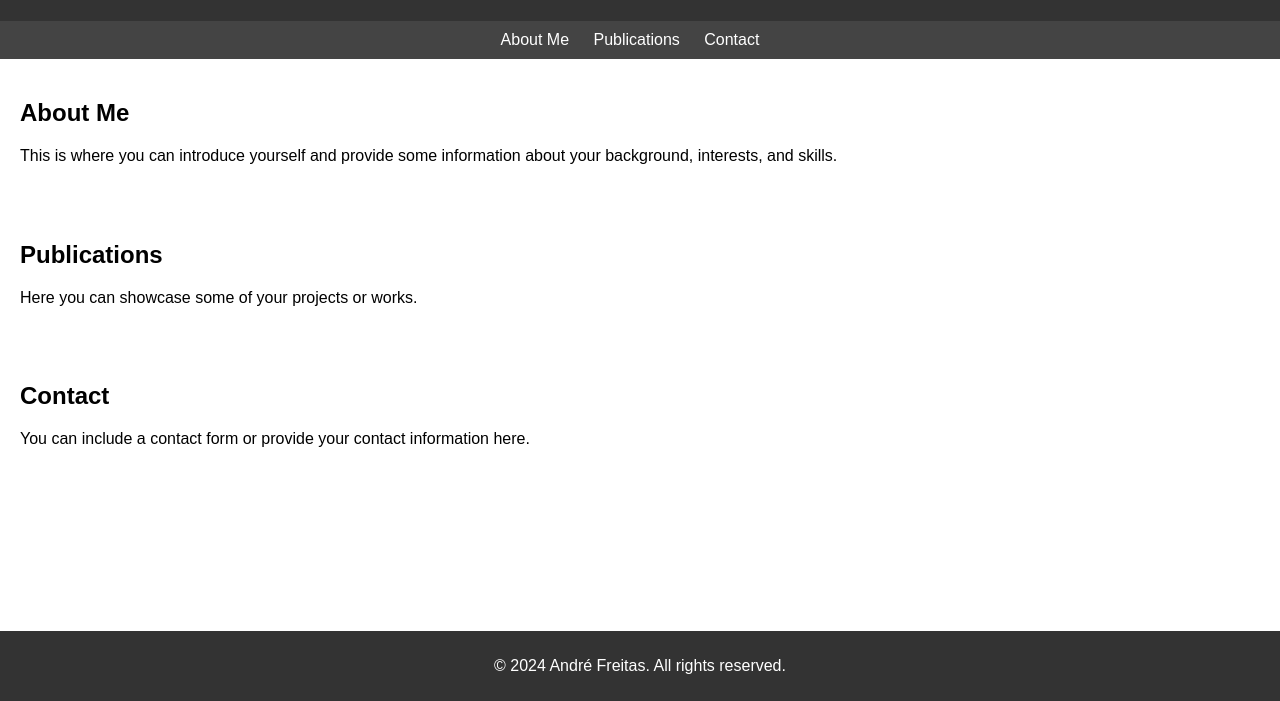
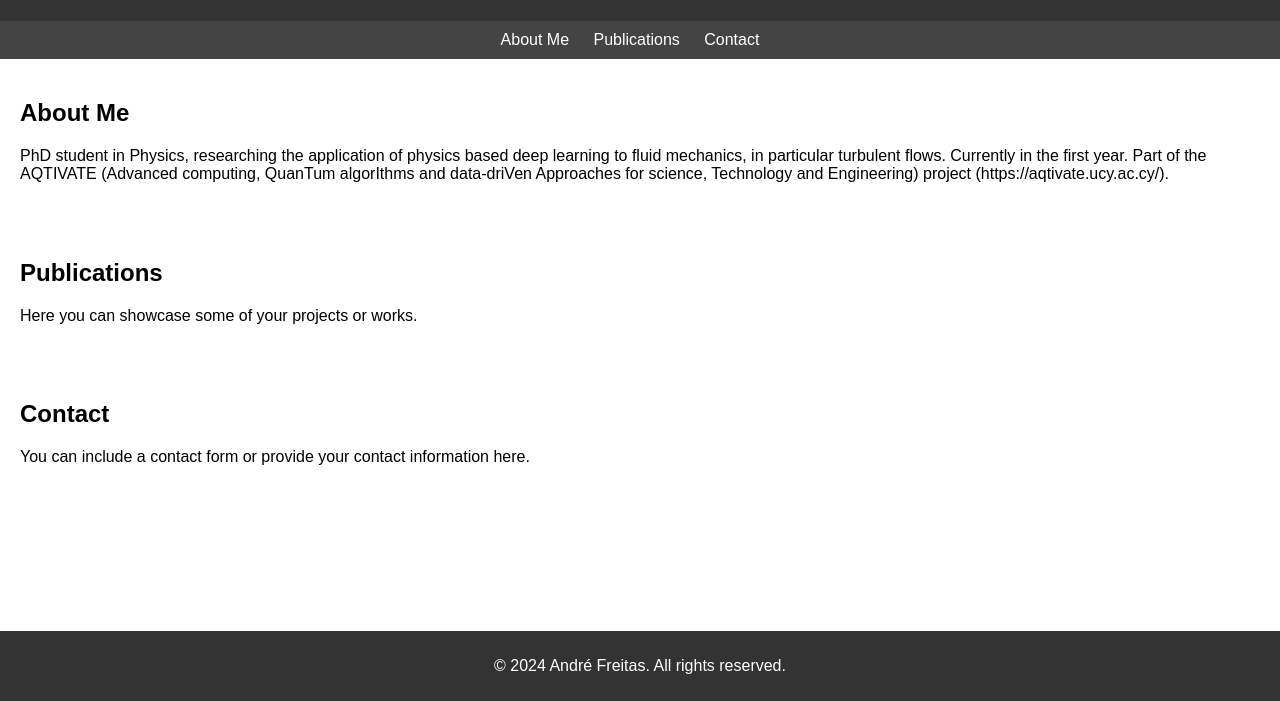
Before and after one commit to andremfreitas/web, a plain HTML site: page index.html in a window 1280 px wide. Shown: the part 99-800 px from the top of the page. Drawn offline with Linux system fonts and the light colour scheme.

Commit message:
Update index.html

```diff
--- a/index.html
+++ b/index.html
@@ -19,7 +19,7 @@
     </nav>
     <section id="about">
         <h2>About Me</h2>
-        <p>This is where you can introduce yourself and provide some information about your background, interests, and skills.</p>
+        <p>PhD student in Physics, researching the application of physics based deep learning to fluid mechanics, in particular turbulent flows. Currently in the first year. Part of the AQTIVATE (Advanced computing, QuanTum algorIthms and data-driVen Approaches for science, Technology and Engineering) project (https://aqtivate.ucy.ac.cy/). </p>
     </section>
     <section id="publications">
         <h2>Publications</h2>
```
